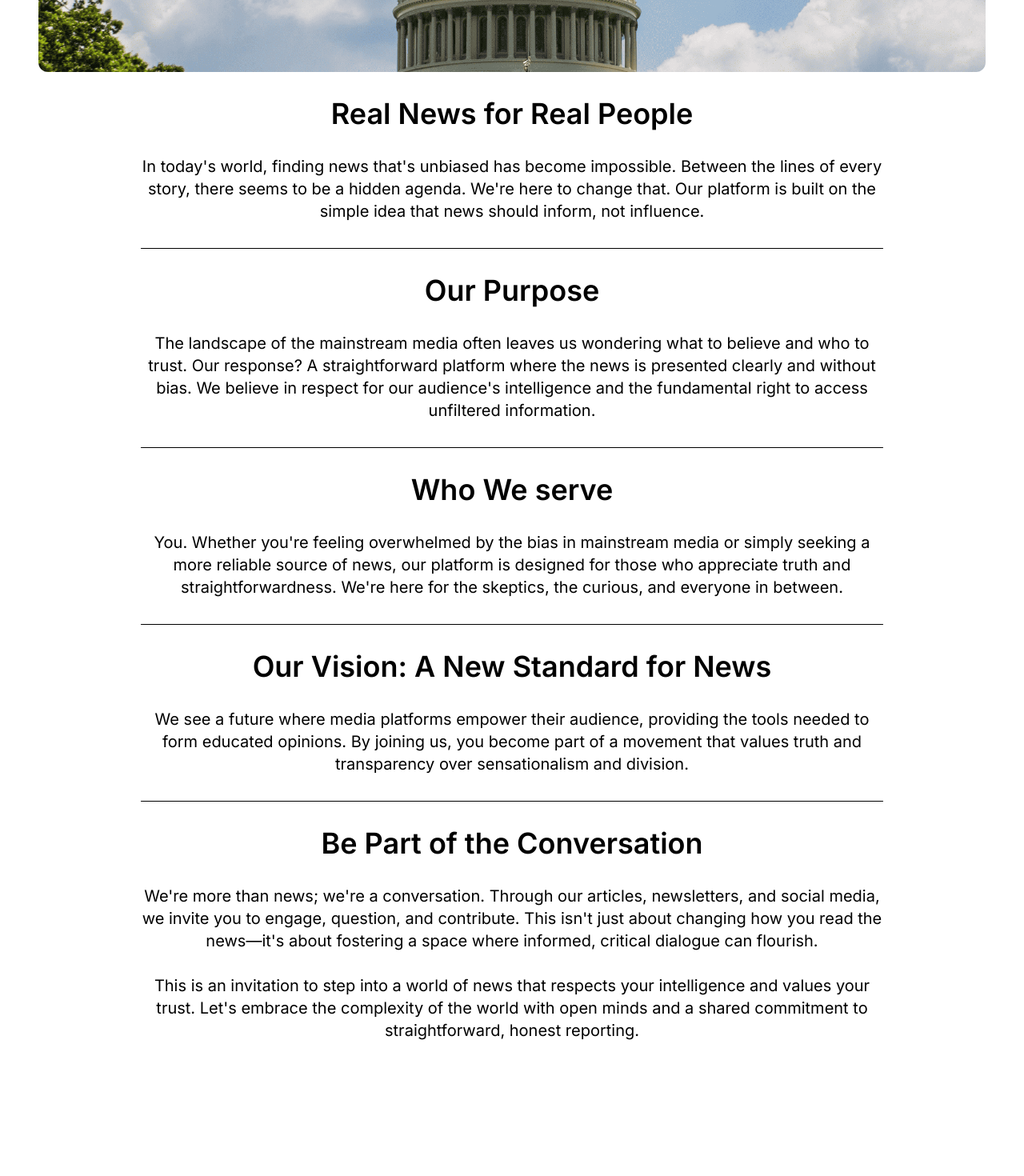
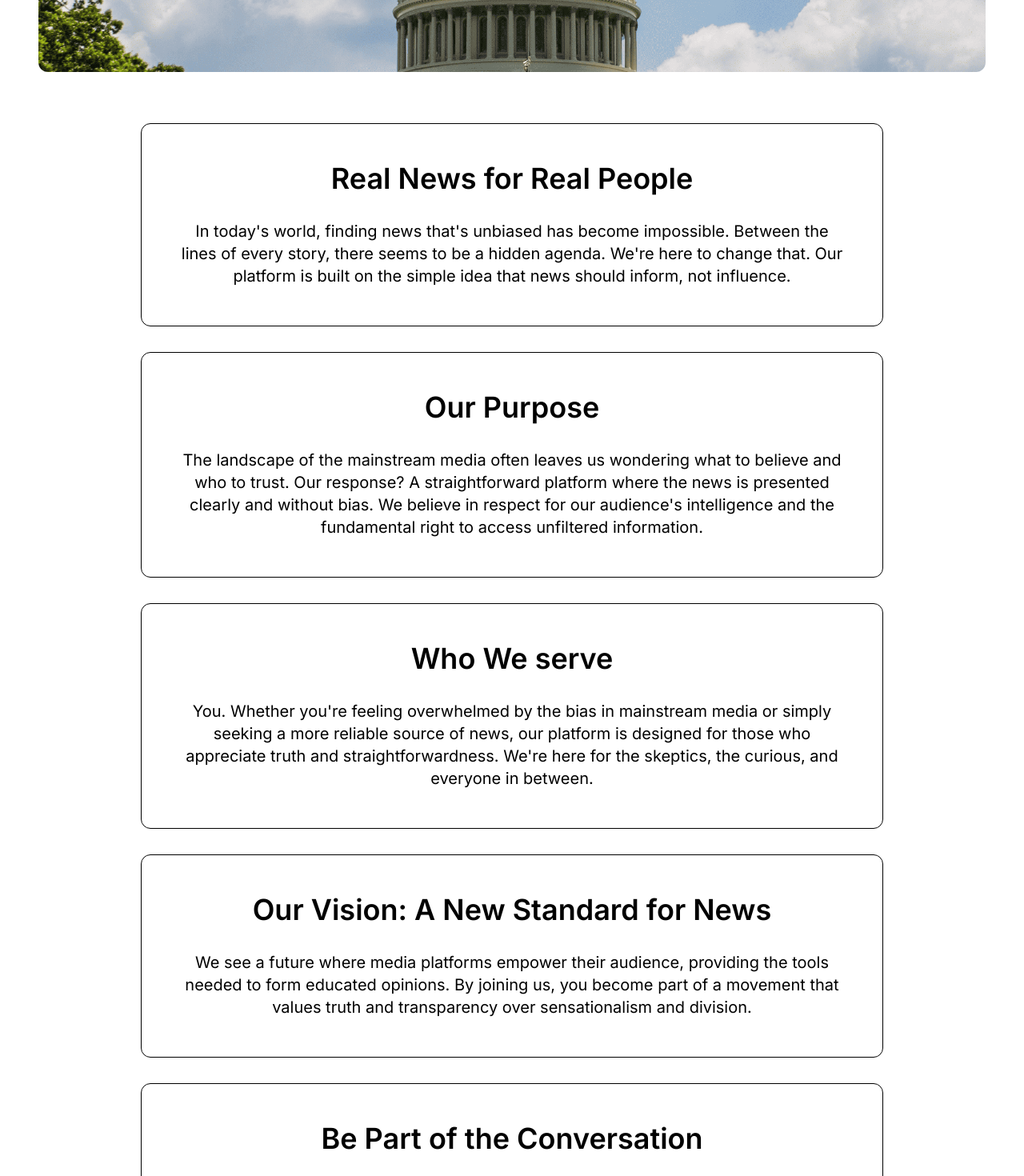
Before and after one commit to shlema-dev/verity-frontend, a Next.js app: page /mission in a window 1280 px wide. Shown: the part 500-1970 px from the top of the page at 80% size. Before the commit the page ends 1850 px from the top, so only its background shows below. Built offline with nearby package versions, Linux system fonts and the light colour scheme.

Commit message:
Refactor Mission page

```diff
--- a/app/mission/page.tsx
+++ b/app/mission/page.tsx
@@ -1,83 +1,31 @@
+import MissionCard from "@/components/mission/MissionCard";
 import MissionHero from "@/components/mission/MissionHero";
 
 const MissionPage: React.FC = () => {
   return (
     <div className="max-w-7xl mb-12 flex flex-col w-full h-full">
       <MissionHero />
-      <article className="mt-8 lg:mx-32 flex flex-col gap-8">
-        <h2
-          className="text-center text-4xl text-gray-12
-         font-semibold"
-        >
-          Real News for <span className="text-primary-9">Real People</span>
-        </h2>
-        <p className="pb-8 text-center text-xl text-gray-11 border-b border-primary-8">
-          In today's world, finding news that's unbiased has become impossible.
-          Between the lines of every story, there seems to be a hidden agenda.
-          We're here to change that. Our platform is built on the simple idea
-          that news should inform, not influence.
-        </p>
-
-        <h2
-          className=" text-center text-4xl text-gray-12
-         font-semibold"
-        >
-          Our <span className="text-primary-9">Purpose</span>
-        </h2>
-        <p className="pb-8 text-center text-xl text-gray-11 border-b border-primary-8">
-          The landscape of the mainstream media often leaves us wondering what
-          to believe and who to trust. Our response? A straightforward platform
-          where the news is presented clearly and without bias. We believe in
-          respect for our audience's intelligence and the fundamental right to
-          access unfiltered information.
-        </p>
-
-        <h2
-          className="text-center text-4xl text-gray-12
-         font-semibold"
-        >
-          Who <span className="text-primary-9">We serve</span>
-        </h2>
-        <p className="pb-8 text-center text-xl text-gray-11 border-b border-primary-8">
-          You. Whether you're feeling overwhelmed by the bias in mainstream
-          media or simply seeking a more reliable source of news, our platform
-          is designed for those who appreciate truth and straightforwardness.
-          We're here for the skeptics, the curious, and everyone in between.
-        </p>
-
-        <h2
-          className="text-center text-4xl text-gray-12
-         font-semibold"
-        >
-          Our Vision: A New{" "}
-          <span className="text-primary-9">Standard for News</span>
-        </h2>
-        <p className="pb-8 text-center text-xl text-gray-11 border-b border-primary-8">
-          We see a future where media platforms empower their audience,
-          providing the tools needed to form educated opinions. By joining us,
-          you become part of a movement that values truth and transparency over
-          sensationalism and division.
-        </p>
-
-        <h2
-          className="text-center text-4xl text-gray-12
-         font-semibold"
-        >
-          Be Part of the <span className="text-primary-9">Conversation</span>
-        </h2>
-        <p className="text-center text-xl text-gray-11">
-          We're more than news; we're a conversation. Through our articles,
-          newsletters, and social media, we invite you to engage, question, and
-          contribute. This isn't just about changing how you read the news—it's
-          about fostering a space where informed, critical dialogue can
-          flourish.
-          <br />
-          <br />
-          This is an invitation to step into a world of news that respects your
-          intelligence and values your trust. Let's embrace the complexity of
-          the world with open minds and a shared commitment to straightforward,
-          honest reporting.
-        </p>
+      <article className="mt-8 lg:mt-16 lg:mx-32 flex flex-col gap-8">
+        <MissionCard
+          heading="Real News for Real People"
+          text="In today's world, finding news that's unbiased has become impossible. Between the lines of every story, there seems to be a hidden agenda. We're here to change that. Our platform is built on the simple idea that news should inform, not influence."
+        />
+        <MissionCard
+          heading="Our Purpose"
+          text="The landscape of the mainstream media often leaves us wondering what to believe and who to trust. Our response? A straightforward platform where the news is presented clearly and without bias. We believe in respect for our audience's intelligence and the fundamental right to access unfiltered information."
+        />
+        <MissionCard
+          heading="Who We serve"
+          text="You. Whether you're feeling overwhelmed by the bias in mainstream media or simply seeking a more reliable source of news, our platform is designed for those who appreciate truth and straightforwardness. We're here for the skeptics, the curious, and everyone in between."
+        />
+        <MissionCard
+          heading="Our Vision: A New Standard for News"
+          text="We see a future where media platforms empower their audience, providing the tools needed to form educated opinions. By joining us, you become part of a movement that values truth and transparency over sensationalism and division."
+        />
+        <MissionCard
+          heading="Be Part of the Conversation"
+          text="We're more than news; we're a conversation. Through our articles, newsletters, and social media, we invite you to engage, question, and contribute. This isn't just about changing how you read the news — it's about fostering a space where informed, critical dialogue can flourish. This is an invitation to step into a world of news that respects your intelligence and values your trust. Let's embrace the complexity of the world with open minds and a shared commitment to straightforward, honest reporting."
+        />
       </article>
     </div>
   );
--- /dev/null
+++ b/components/mission/MissionCard.tsx
@@ -0,0 +1,20 @@
+interface CardProps {
+  heading: string;
+  text: string;
+}
+
+const MissionCard: React.FC<CardProps> = ({ heading, text }) => {
+  return (
+    <div className="w-full py-6 lg:py-12 px-6 lg:px-12 flex flex-col gap-4 lg:gap-8 bg-gray-2 rounded-xl border border-primary-8">
+      <h2
+        className="text-center text-2xl lg:text-4xl text-gray-12
+         font-semibold"
+      >
+        {heading}
+      </h2>
+      <p className="text-center lg:text-xl text-gray-11">{text}</p>
+    </div>
+  );
+};
+
+export default MissionCard;
```
